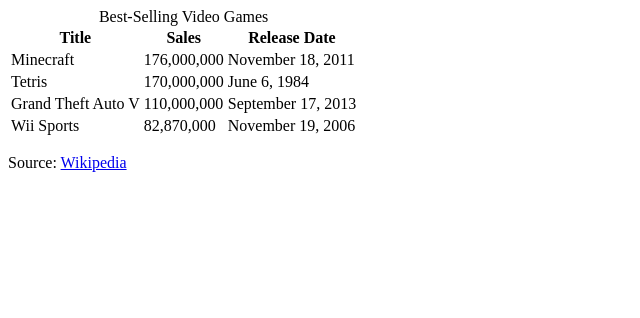
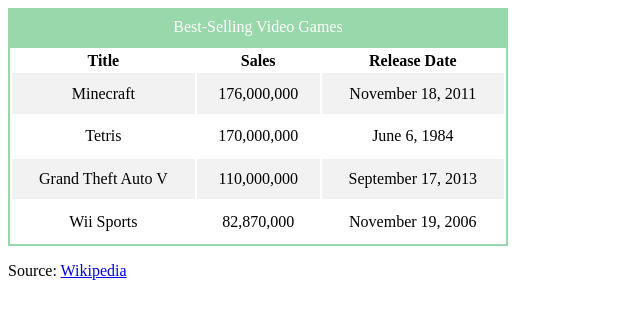
Before and after one commit to pesto-students/p11-venkata-devwithsmile, a plain HTML site: page Week-2/session-5/best-selling-video-game/best_games.html in a window 1280 px wide. Shown: the whole page, without its empty margins (0-640 px from the left). Drawn offline with Linux system fonts and the light colour scheme.

Commit message:
best_game  assignment

```diff
--- a/Week-2/session-5/auto-loan/styles.css
+++ b/Week-2/session-5/auto-loan/styles.css
@@ -24,15 +24,6 @@ h1{
     text-align: center;
     font-size:large;
 }
-
-
-
-
-td:nth-child(2n){
-   margin-left: 10px;
-}
-
-
 
 
 .container{
--- a/Week-2/session-5/best-selling-video-game/styles.css
+++ b/Week-2/session-5/best-selling-video-game/styles.css
@@ -0,0 +1,26 @@
+table{
+    border: 2px solid #98D8AA;
+    --row-bg-color: #f2f2f2;
+}
+
+caption{
+    background-color:#98D8AA;
+    color: #ffff;
+
+    padding: 10px;
+
+}
+
+#game-table{
+    text-align: center;
+    height: 200px;
+    width: 500px;
+}
+
+td{
+    padding: 10px;
+}
+
+tr:nth-child(even){
+    background-color: var(--row-bg-color);
+}
```
